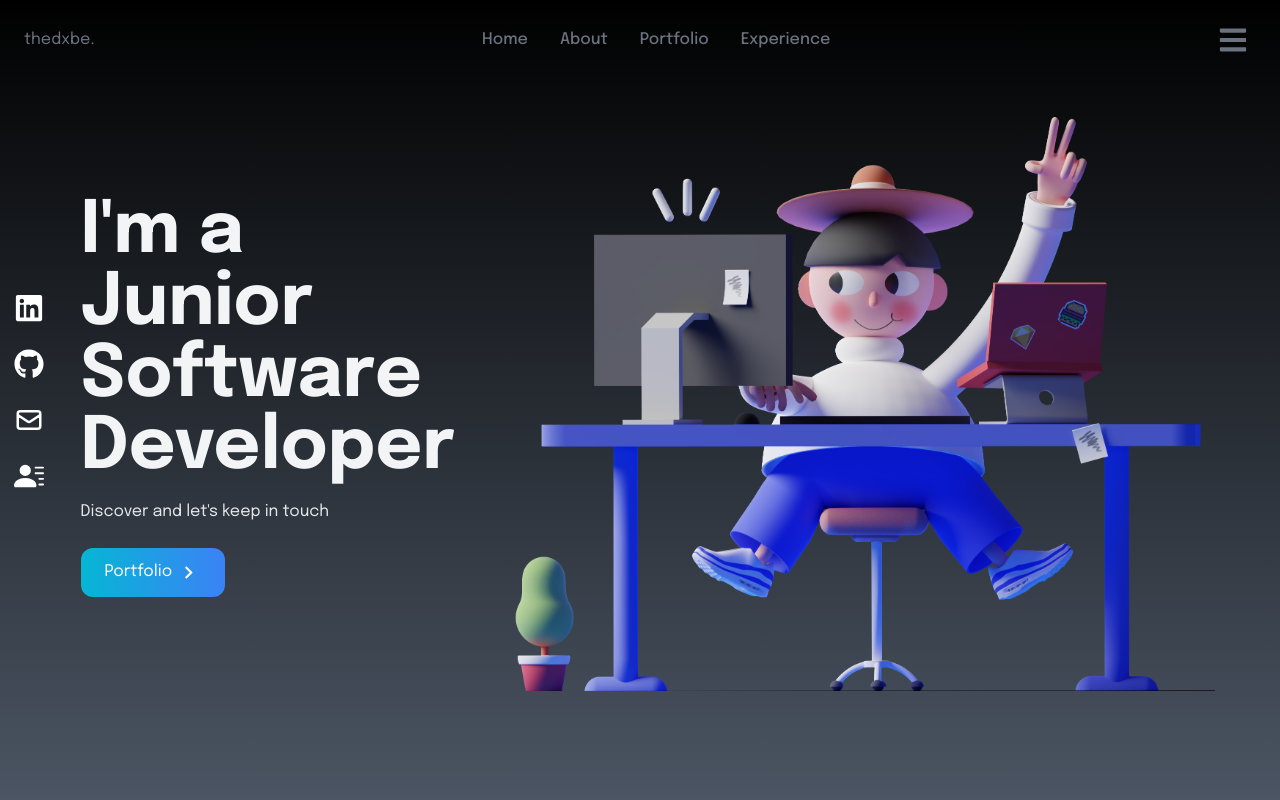
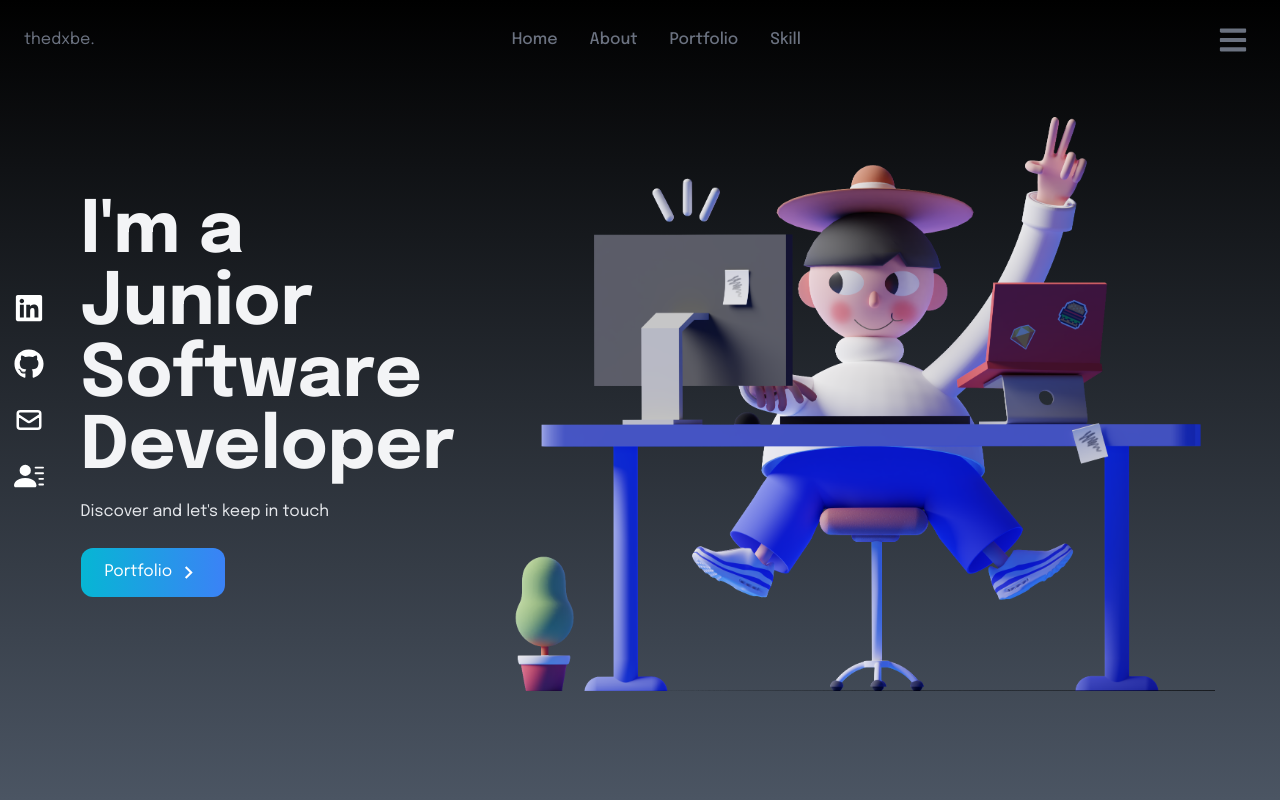
Before and after one commit to bbellducky/Portfolio, a React (Create React App) app: page / in a window 1280 px wide. Shown: the top 800 px of the page. Built offline with nearby package versions, Linux system fonts and the light colour scheme.

Commit message:
Update Navbar.js

```diff
--- a/src/Components/Navbar.js
+++ b/src/Components/Navbar.js
@@ -20,7 +20,7 @@ const Navbar = () => {
         },
         {
             id: 4,
-            link: 'experience'
+            link: 'Skill'
         },
     ]
     return (
```
